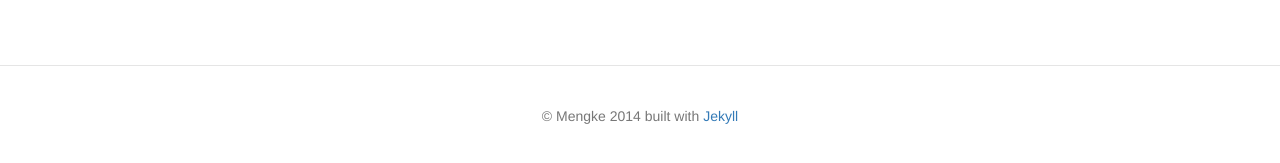
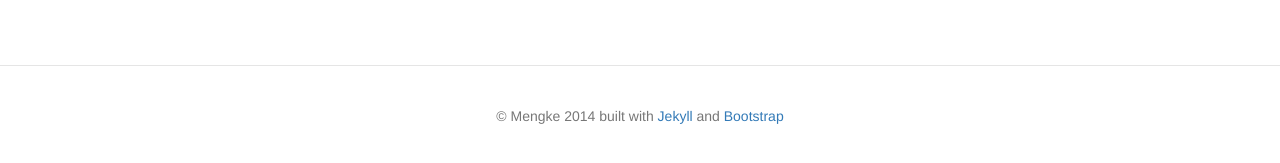
Before and after one commit to zaiji100/zaiji100.github.io, a Jekyll site: the page built from index.html, in a window 1280 px wide and 1261 px high. Shown: the part 1085-1248 px from the top of the window. Built offline with Jekyll 4.4.1, drawn with Linux system fonts in a browser that asks for light colours; nearby versions of some CDN libraries.

Commit message:
修正部分引用格式的问题

```diff
--- a/_layouts/default.html
+++ b/_layouts/default.html
@@ -44,7 +44,7 @@
 		</div>
 		<footer class="bs-wiki-footer">
 		   <p>&copy; Mengke 2014
-			   built with <a href="" target="_blank">Jekyll</a>
+			   built with <a href="http://jekyllrb.com/" target="_blank">Jekyll</a> and <a href="http://getbootstrap.com/" target="_blank">Bootstrap</a>
 		   </p>
 		</footer>
 		<script src="//code.jquery.com/jquery-2.1.0.min.js"></script>
```
Also changed, not shown: _posts/2014-03-25-a-distributed-item-based-recommendation-based-on-mahout.md (+7 -0 lines).
